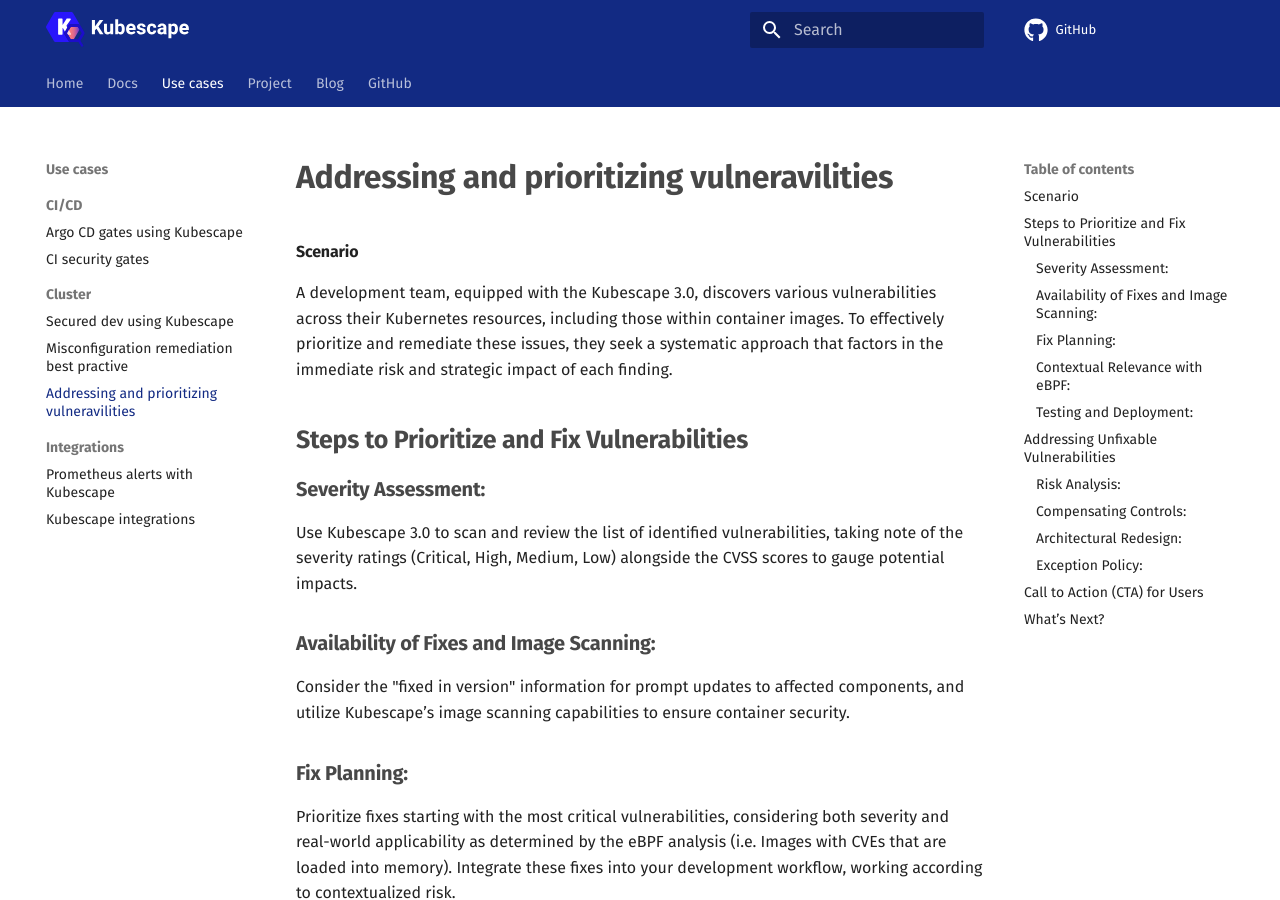
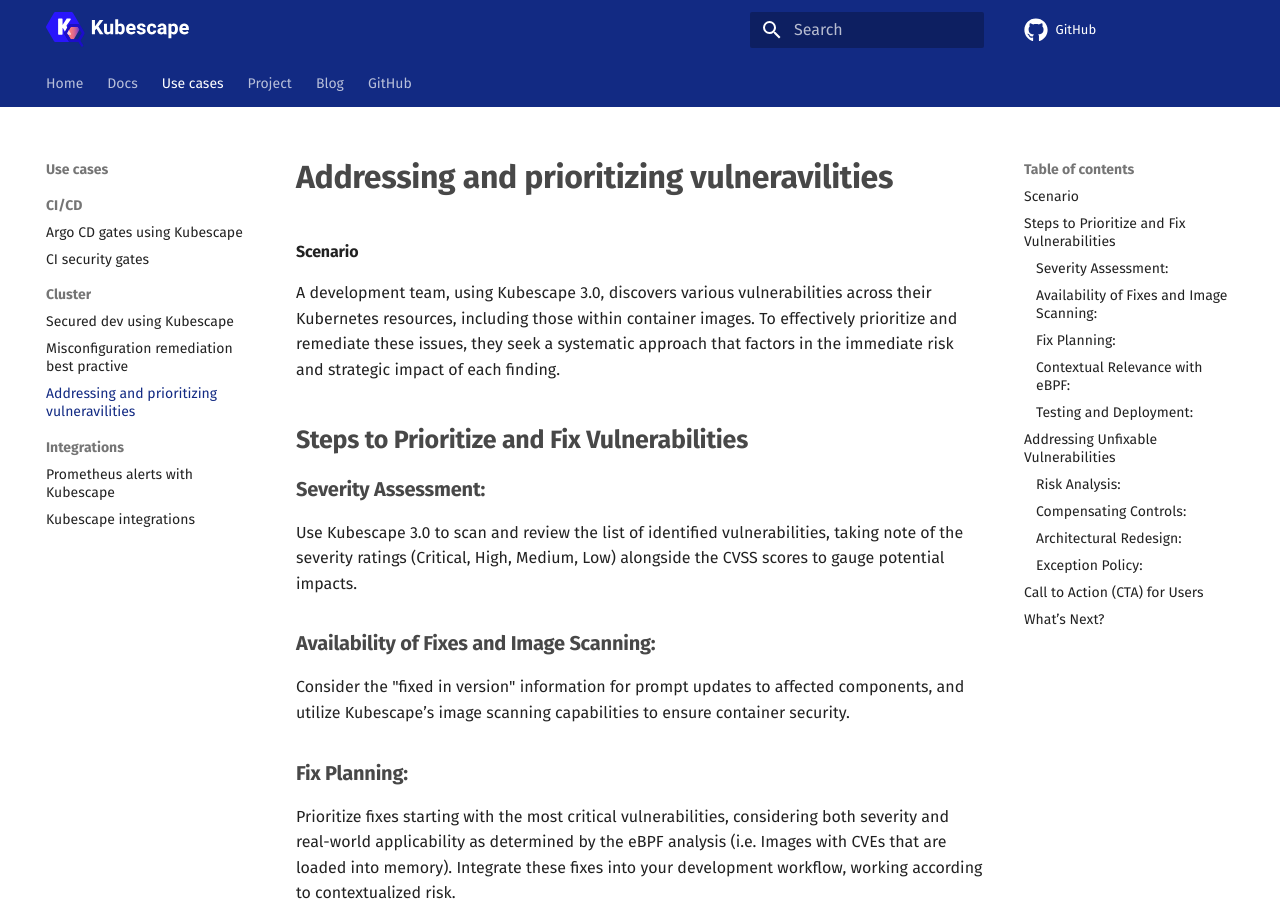
Before and after one commit to kubescape/kubescape.io, an MkDocs documentation site: the page built from docs/use_cases/prioritizing-and-addressing-vulnerabilities.md, in a window 1280 px wide and 900 px high. Built offline with MkDocs 1.6.1 and Material for MkDocs 9.7.7, drawn with Linux system fonts in a browser that asks for light colours; comment, search, counter and statistics services are not loaded.

Commit message:
Update docs/use_cases/prioritizing-and-addressing-vulnerabilities.md
Co-authored-by: Oshrat Nir <45561829+Oshratn@users.noreply.github.com>
Signed-off-by: Gal Gibli <gal.gibli@gmail.com>

```diff
--- a/docs/use_cases/prioritizing-and-addressing-vulnerabilities.md
+++ b/docs/use_cases/prioritizing-and-addressing-vulnerabilities.md
@@ -1,6 +1,6 @@
 #### **Scenario**
 
-A development team, equipped with the Kubescape 3.0, discovers various vulnerabilities across their Kubernetes resources, including those within container images. To effectively prioritize and remediate these issues, they seek a systematic approach that factors in the immediate risk and strategic impact of each finding.
+A development team, using Kubescape 3.0, discovers various vulnerabilities across their Kubernetes resources, including those within container images. To effectively prioritize and remediate these issues, they seek a systematic approach that factors in the immediate risk and strategic impact of each finding.
 
 
 ## **Steps to Prioritize and Fix Vulnerabilities**
```
